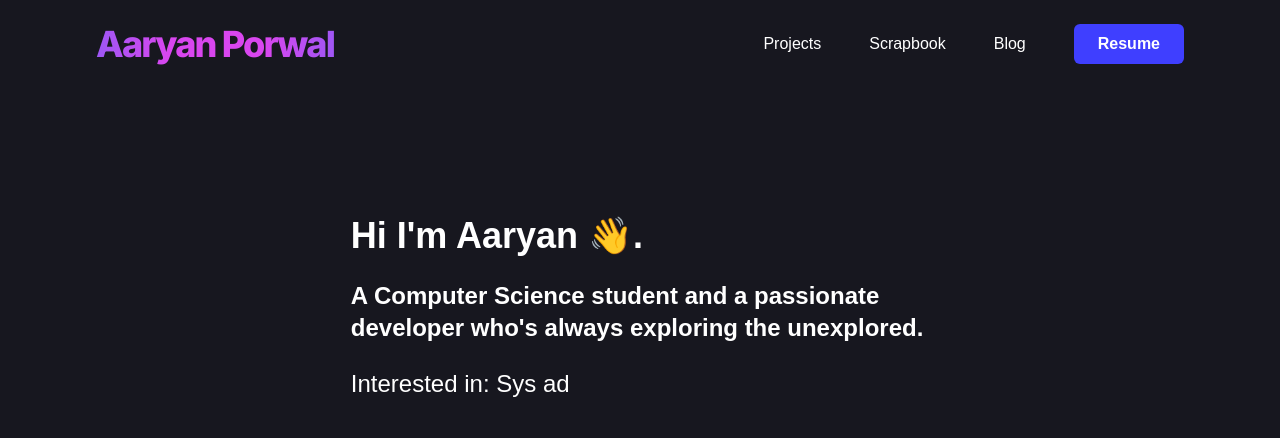
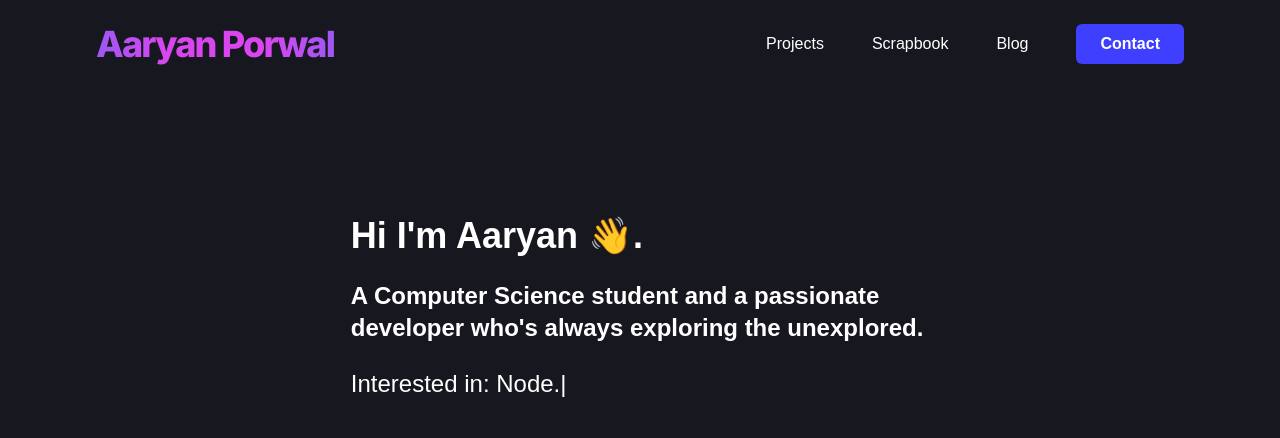
Before and after one commit to aaryanporwal/websoot-v1, a Next.js app: page / in a window 1280 px wide. Shown: the top 438 px of the page. Built offline with nearby package versions, Linux system fonts and the light colour scheme; a web font is replaced by a local one.

Commit message:
Update dependencies and contact information

```diff
--- a/components/NavBar.js
+++ b/components/NavBar.js
@@ -5,8 +5,8 @@ export default function Header() {
   };
 
   const BLOG_URL = "https://blog.aaryanporwal.com/";
-  const RESUME_URL =
-    "https://drive.google.com/file/d/1ARuthi5F4SXO4m0ZnyOK2aj95SVf7Ehc/view";
+  const LINKEDIN_URL =
+    "https://www.linkedin.com/in/aaryan-porwal/";
   const SCRAPBOOK_URL = "https://scrapbook.hackclub.com/aaryan";
   const PROJECTS_URL = "https://github.com/aaryanporwal?tab=repositories";
 
@@ -43,9 +43,9 @@ export default function Header() {
             >
               Blog
             </a>
-            <a href={RESUME_URL} className="" target="_blank">
+            <a href={LINKEDIN_URL} className="" target="_blank">
               <button className="rounded-md px-6 py-2 bg-theme font-bold hover:scale-125 ease-in-out duration-300 ">
-                Resume
+                Contact
               </button>
             </a>
           </div>
@@ -92,11 +92,11 @@ export default function Header() {
             Blog
           </a>
           <a
-            href={RESUME_URL}
+            href={LINKEDIN_URL}
             className="rounded-md inline-block bg-theme font-bold hover:scale-110 ease-in-out duration-300 py-2 px-3"
             target="_blank"
           >
-            Resume
+            Contact
           </a>
         </div>
       </header>
--- a/pages/index.js
+++ b/pages/index.js
@@ -1,11 +1,32 @@
+import React from "react";
 import Head from "next/head";
 import NavBar from "../components/NavBar";
-import Typical from "react-typical";
+import Typed from 'typed.js';
 
 import { Signature } from "../components/Signature";
 import { Footer } from "../components/Footer";
 
 export default function Home() {
+
+  // typed.js https://github.com/mattboldt/typed.js/?tab=readme-ov-file#reactjs-usage
+  // Create reference to store the DOM element containing the animation
+  const el = React.useRef(null);
+  React.useEffect(() => {
+    const typed = new Typed(el.current, {
+      strings: ['Web Development.', 'Node.js.', 'DevOps.'],
+      typeSpeed: 70,
+      backSpeed: 70,
+      loop: true,
+      loopCount: Infinity,
+    });
+
+    return () => {
+      // Destroy Typed instance during cleanup to stop animation
+      typed.destroy();
+    };
+  }, []);
+  // end of typed.js
+
   return (
     <div className="text-white pb-12">
       <Head>
@@ -19,7 +40,7 @@ export default function Home() {
       <div className="bg-dark-100 px-4 sm:px-8 font-Walsheim">
         <div className="mx-auto flex w-full max-w-prose flex-col justify-center py-16">
           <section className="mt-16 w-full self-start text-dark-900 dark:text-gray-50">
-            <h1 className="text-4xl font-bold">Hi I'm Aaryan 👋.</h1>
+            <h1 className="text-4xl font-bold">Hi I&apos;m Aaryan 👋.</h1>
             <br />
             <p className="text-2xl font-semibold">
               A Computer Science student and a passionate developer who&apos;s always
@@ -28,18 +49,7 @@ export default function Home() {
             <br />
             <h3 className="text-2xl">
               Interested in:{" "}
-              <Typical
-                steps={[
-                  "Web Development",
-                  1200,
-                  "Node.js",
-                  1200,
-                  "Sys admin",
-                  1200,
-                ]}
-                loop={Infinity}
-                wrapper="span"
-              />
+              <span ref={el}></span>
             </h3>
             <Signature />
           </section>
```
Also changed, not shown: package.json (+9 -9 lines), 2 other files (tests, documents, lock files or other folders).
